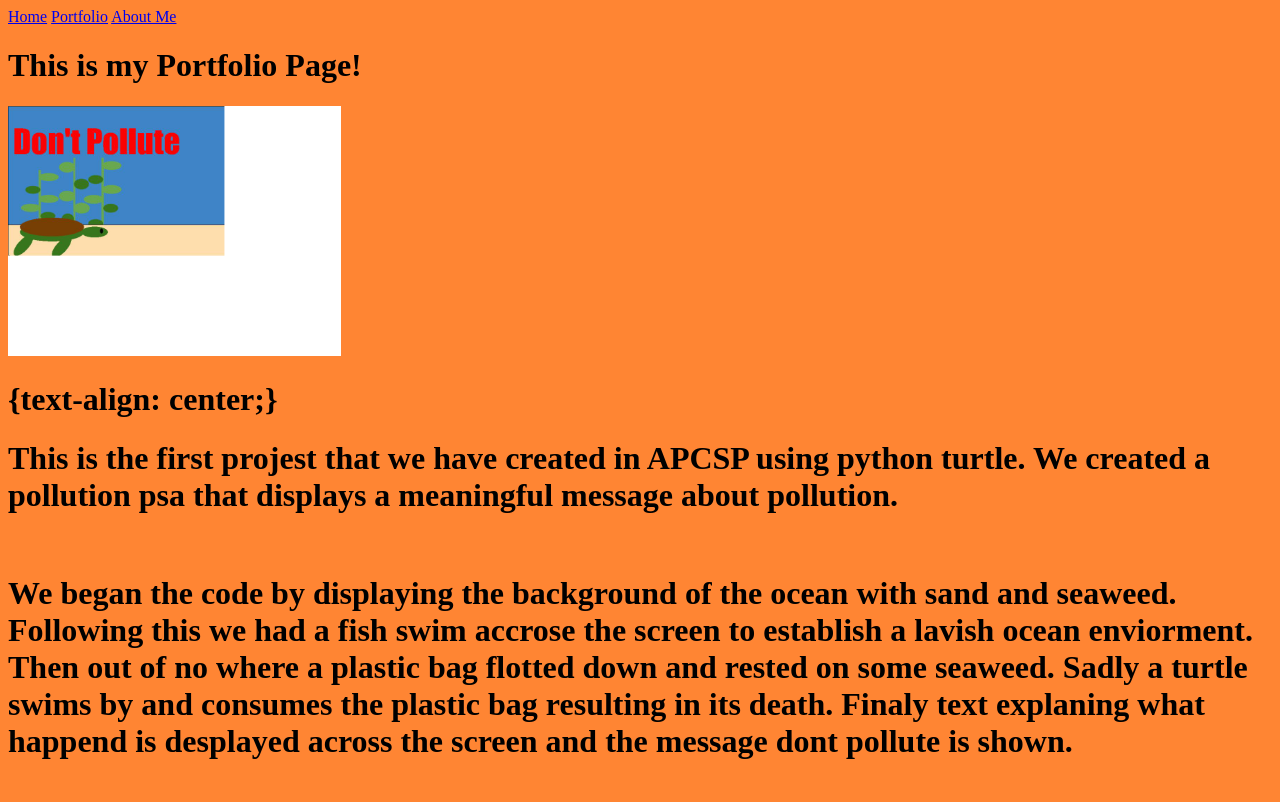
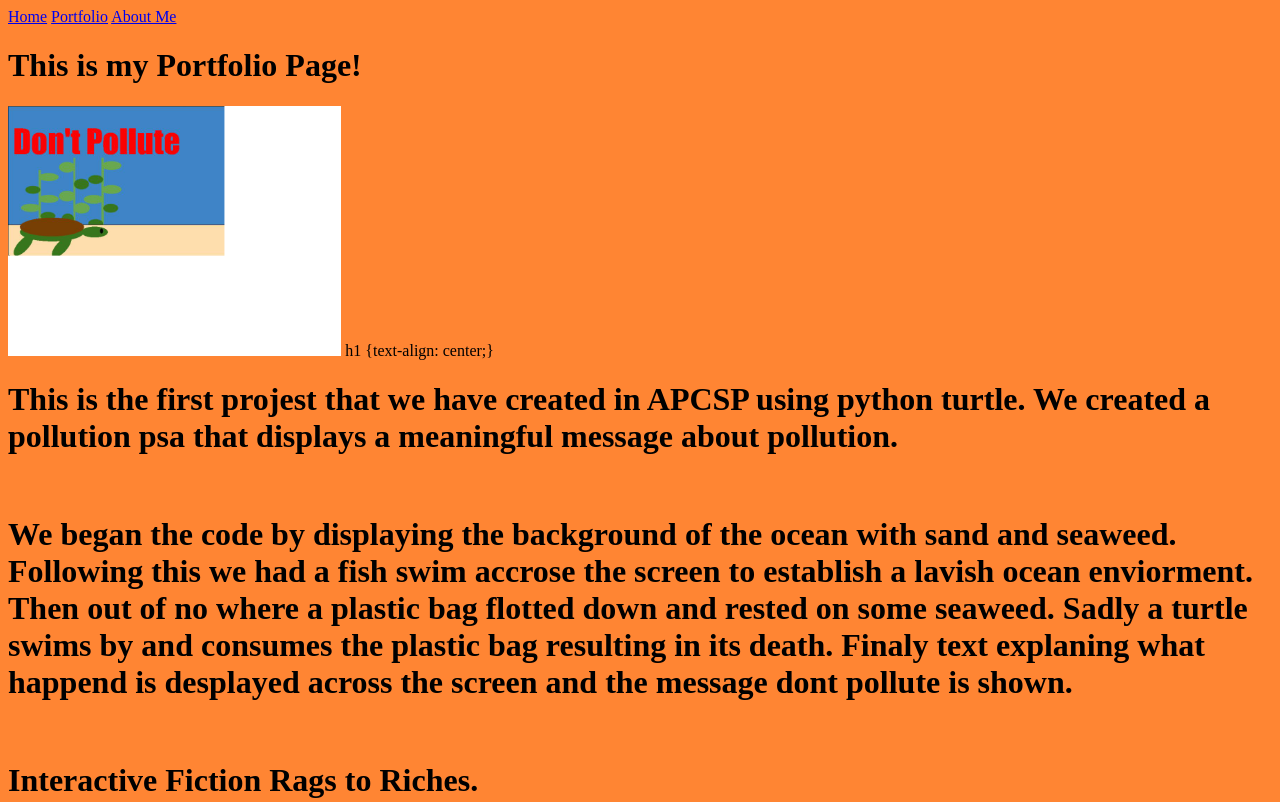
Before and after one commit to cartercorzine/CSP2020, a plain HTML site: page portfolio.html in a window 1280 px wide. Shown: the top 802 px of the page. Drawn offline with Linux system fonts and the light colour scheme.

Commit message:
Update portfolio.html

```diff
--- a/portfolio.html
+++ b/portfolio.html
@@ -10,7 +10,7 @@
     <a href="aboutme.html">About Me</a>
     <h1>This is my Portfolio Page!</h1>
     <img src="Turtle project.jpg" height="250">
-    <h1> {text-align: center;}
+    h1 {text-align: center;}
     <br>
     <h1>   This is the first projest that we have created in APCSP using python turtle. We created a pollution psa that displays a meaningful message about pollution.</h1>
     <br>
```
